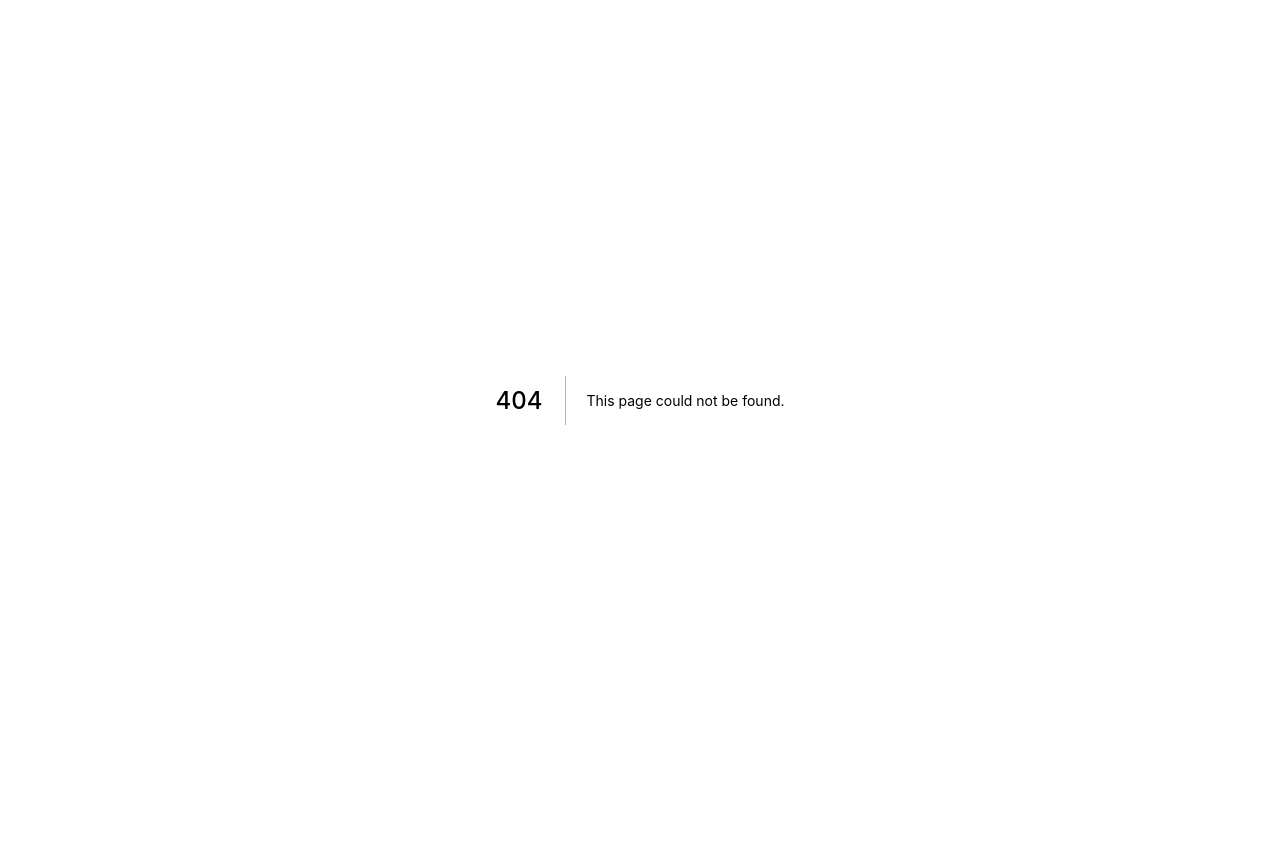
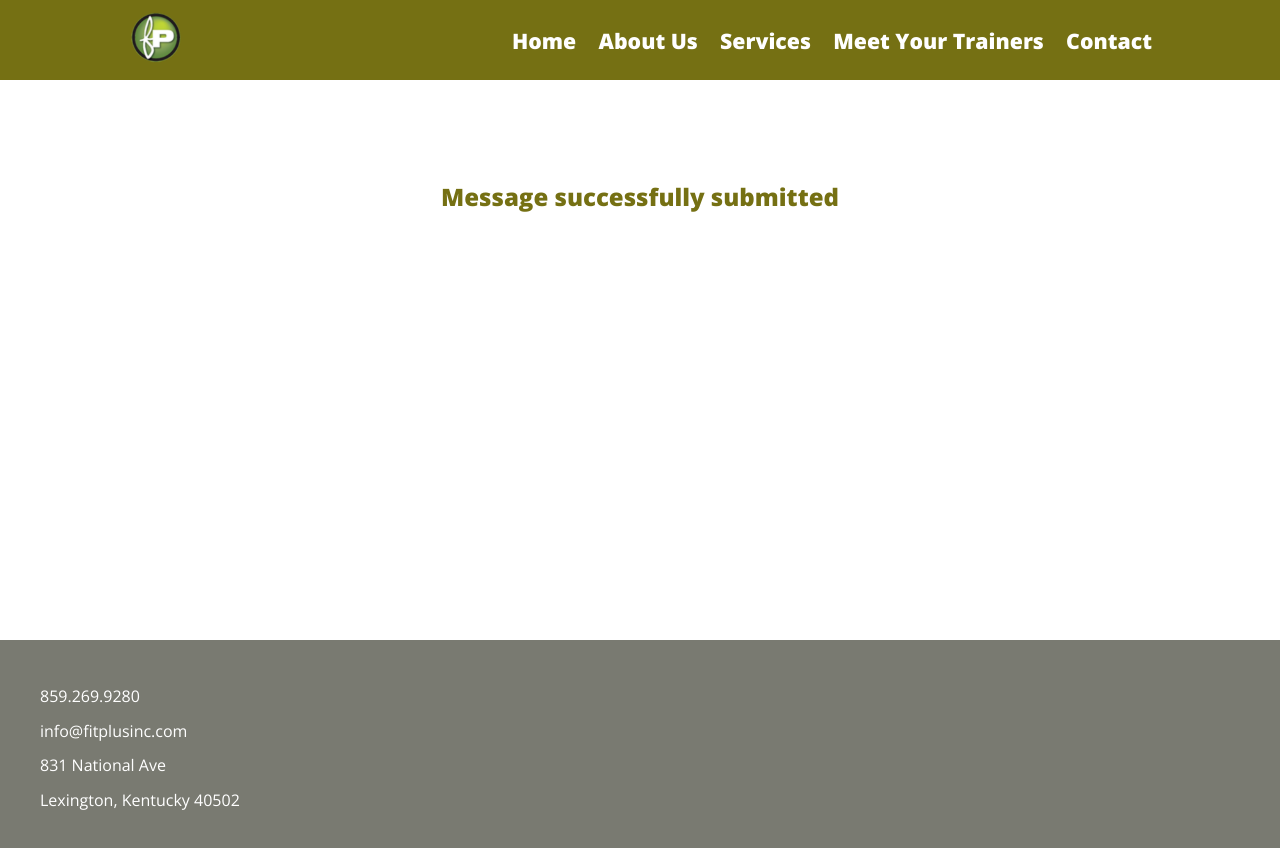
Before and after one commit to Gary-Jaiven/public-fitness-plus-frontend, a Next.js app: page /success in a window 1280 px wide. Before the commit this address had no page. Shown: the top 848 px of the page. Before the commit the page ends 800 px from the top, so only its background shows below. Built offline with nearby package versions, Linux system fonts and the light colour scheme.

Commit message:
updating with initial contact form updates and netlify deploy

```diff
--- /dev/null
+++ b/pages/success.js
@@ -0,0 +1,22 @@
+import styles from '../styles/Contact.module.css'
+import Layout from '../components/Layout'
+
+export default function Contact(){
+    return(<>
+        <section className={styles.container__content__one_column} style={{backgroundColor: 'white', color: '#757013', height: '70vh'}}>
+            <div className={styles.container__content__one_column__content}>
+                <h2>Message successfully submitted</h2>
+            </div>
+        </section>
+    </>
+    )
+}
+
+
+Contact.getLayout = function getLayout(page){
+  return (
+    <Layout>
+      {page}
+    </Layout>
+  )
+}
```
Also changed, not shown: pages/contact.js (+7 -6 lines), 2 other files (tests, documents, lock files or other folders).
